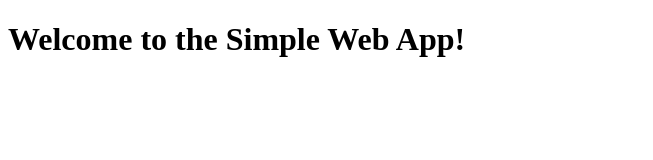
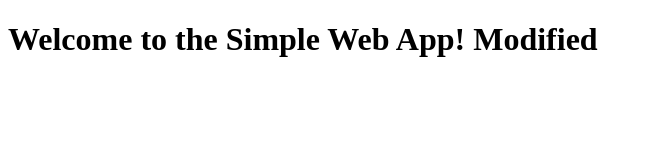
Before and after one commit to indojapcorp/simple-web-app, a website: page public/index.html in a window 1280 px wide. Shown: the whole page, without its empty margins (0-653 px from the left). Drawn offline with Linux system fonts and the light colour scheme.

Commit message:
second commit of static web app

```diff
--- a/public/index.html
+++ b/public/index.html
@@ -7,6 +7,6 @@
     <title>Simple Web App</title>
 </head>
 <body>
-    <h1>Welcome to the Simple Web App!</h1>
+    <h1>Welcome to the Simple Web App! Modified</h1>
 </body>
 </html>
```
